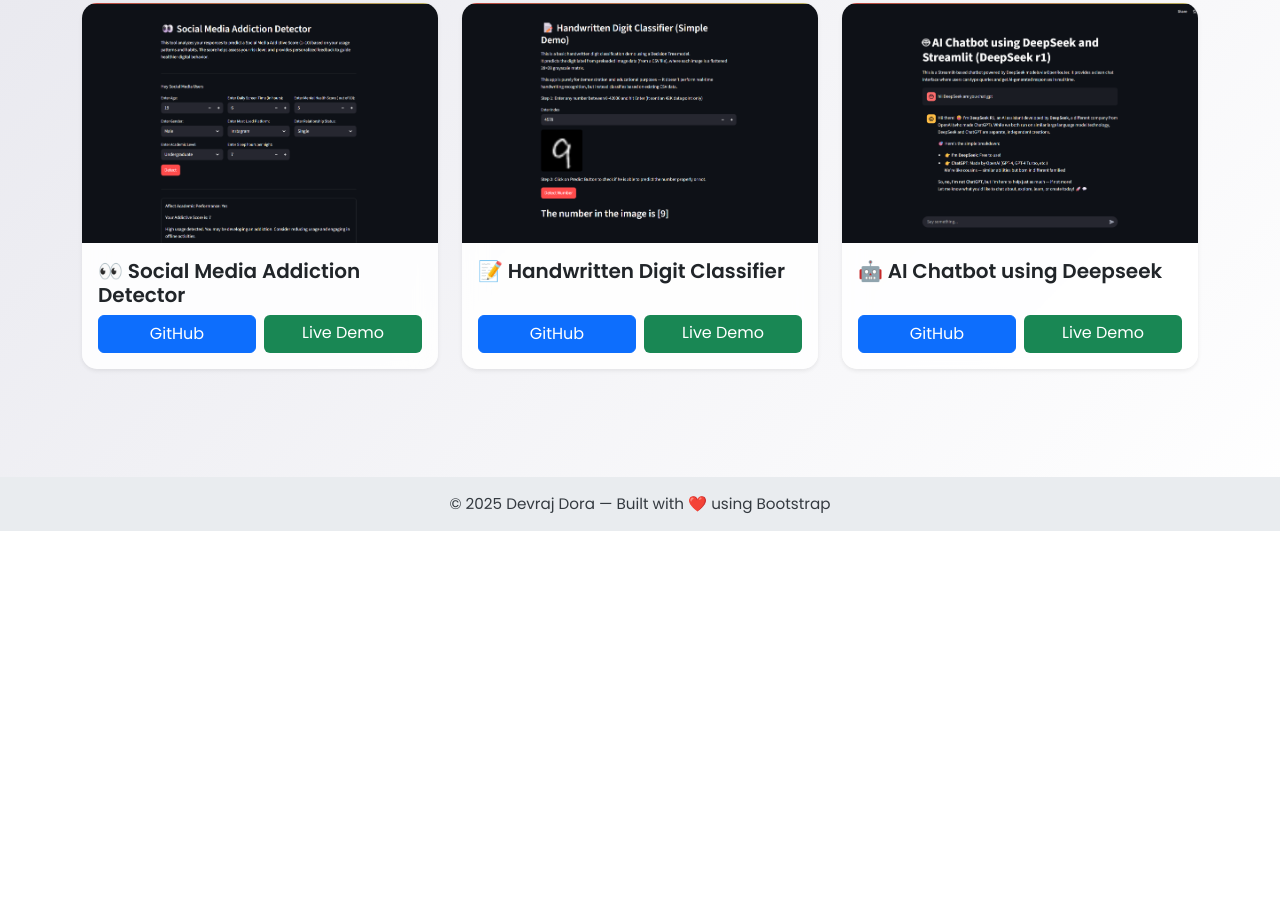
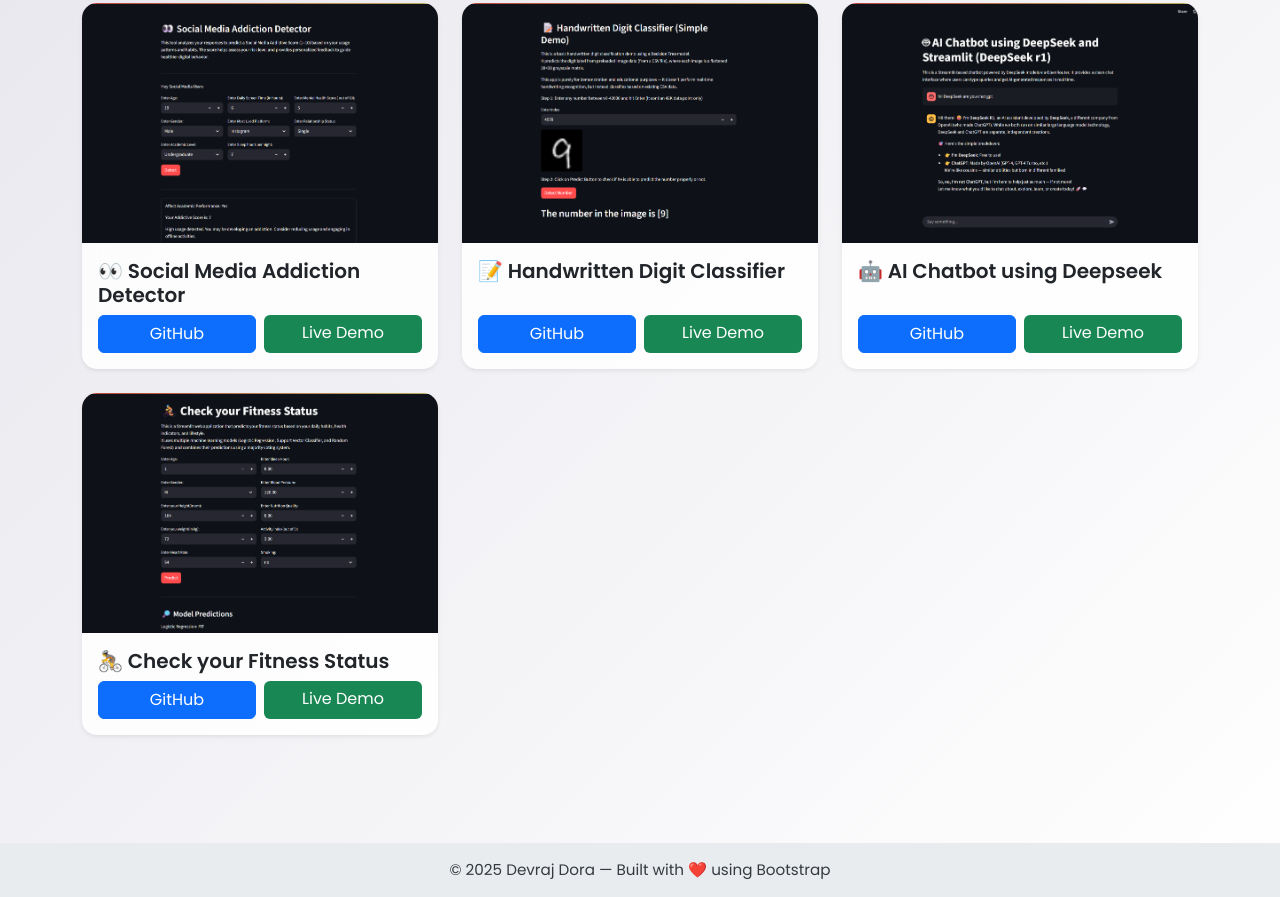
Before and after one commit to Devraaz/ML-Homepage, a plain HTML site: page index.html in a window 1280 px wide. Shown: the part 889-1786 px from the top of the page. Before the commit the page ends 1420 px from the top, so only its background shows below. Drawn offline with nearby package versions, Linux system fonts and the light colour scheme.

Commit message:
Fitness Status

```diff
--- a/index.html
+++ b/index.html
@@ -169,6 +169,12 @@
         demo: "https://devraaz-ai-chatbot.streamlit.app/",
         image: "./images/ai_chatbot.png"
       },
+      {
+        title: "🚴 Check your Fitness Status",
+        github: "https://github.com/Devraaz/FinessStatus",
+        demo: "https://devraaz-finessstatus.streamlit.app/",
+        image: "./images/fitness.png"
+      },
     ];
 
     const projectList = document.getElementById("project-list");
```
Also changed, not shown: images/fitness.png (added).
